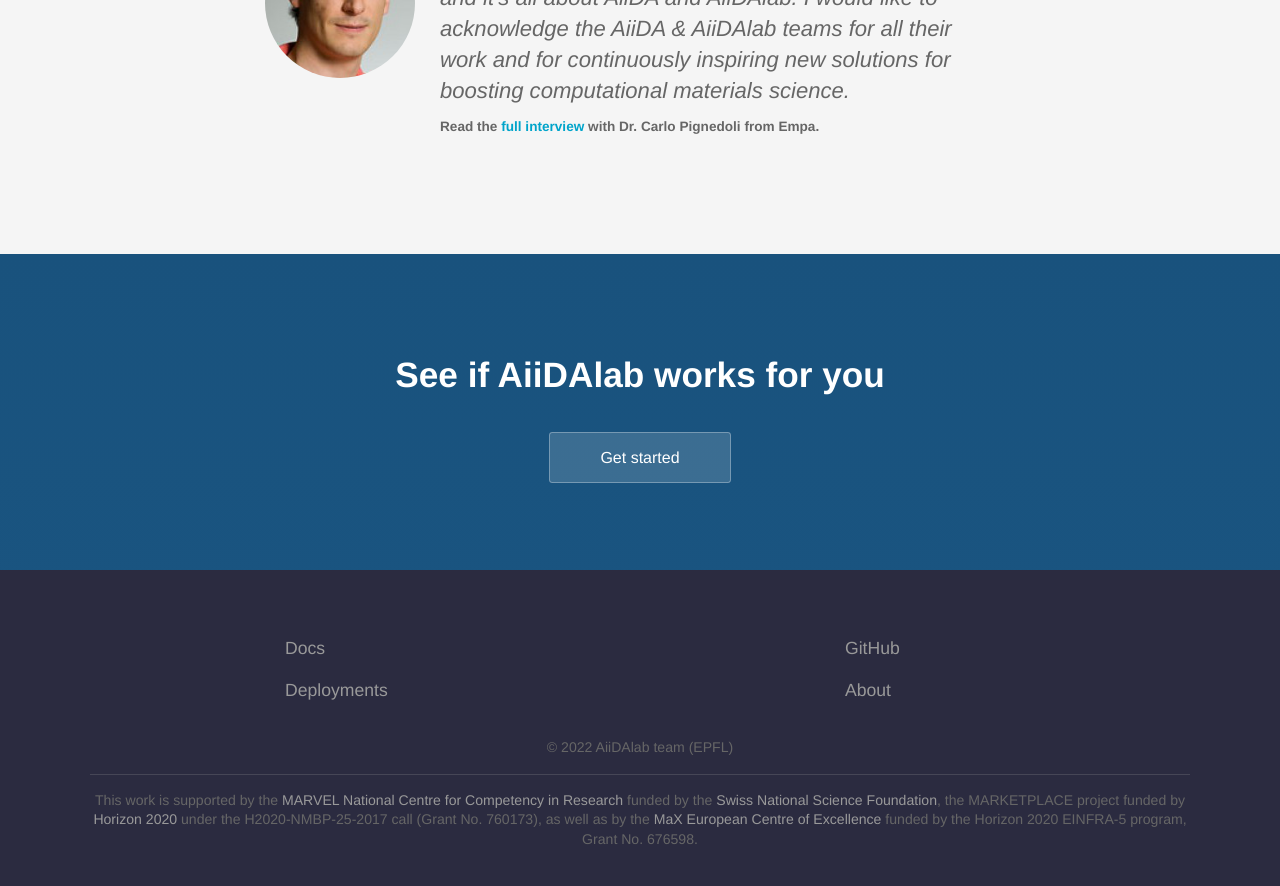
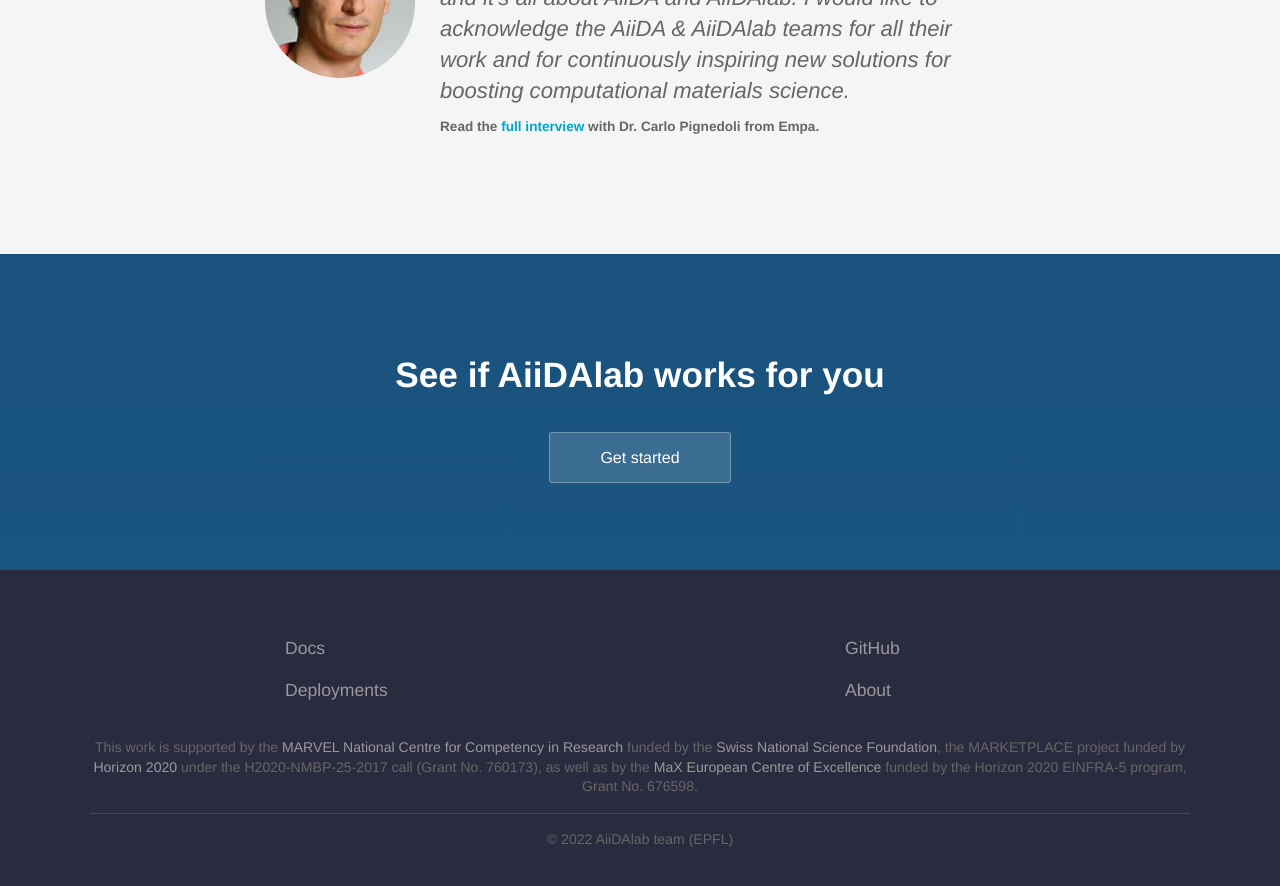
Before and after one commit to edan-bainglass/aiidalab-website, a Jekyll site: the page built from index.html, in a window 1280 px wide and 900 px high, scrolled down 2577 px. Shown: the top 886 px of the window. Built offline with Jekyll 4.4.1, drawn with Linux system fonts in a browser that asks for light colours.

Commit message:
Place copyright notice at very bottom of page.

```diff
--- a/_layouts/default.html
+++ b/_layouts/default.html
@@ -85,11 +85,11 @@
           </ul>
           {% endfor %}
         </div>
+        <p class="copyright">{% include funding.html %}</p>
+        <hr />
         <p class="copyright">
           &copy; {{ site.time | date: '%Y' }} AiiDAlab team (EPFL)
         </p>
-        <hr />
-        <p class="copyright">{% include funding.html %}</p>
       </div>
     </footer>
     <script>
```
